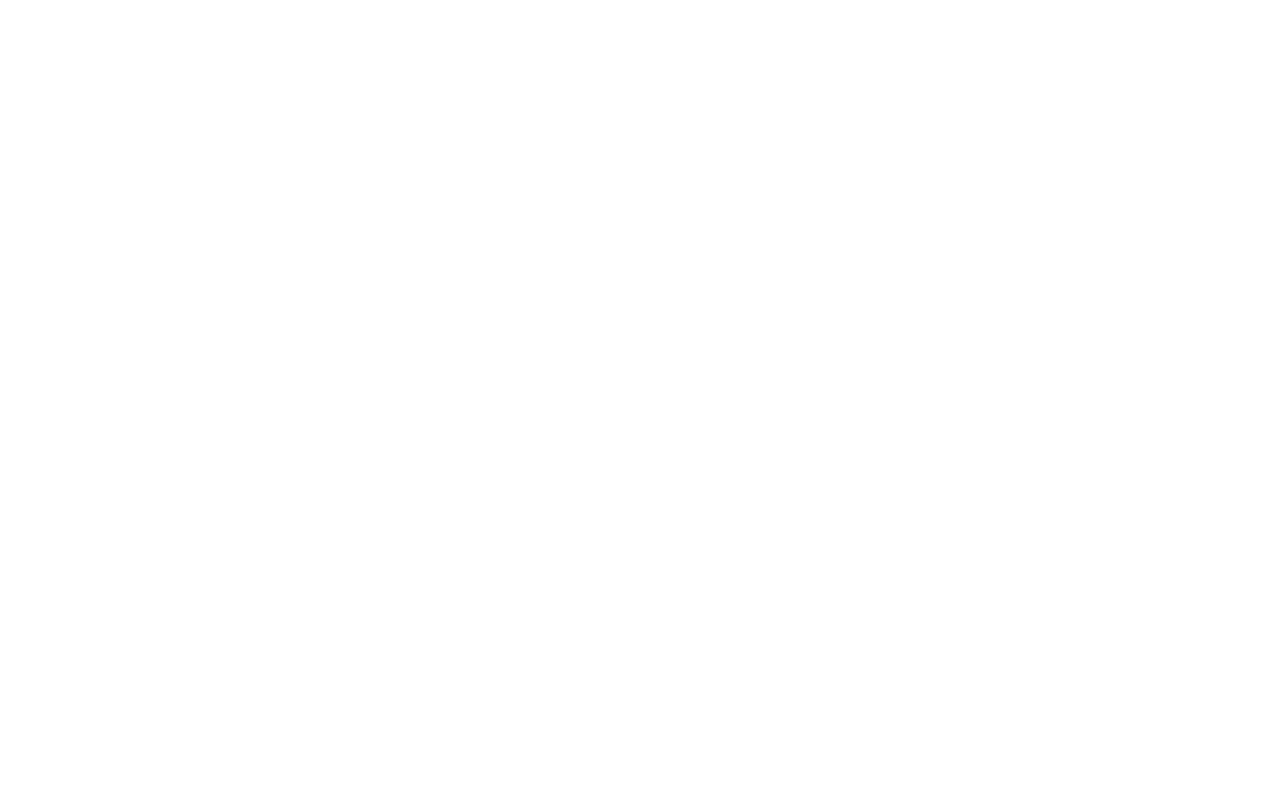
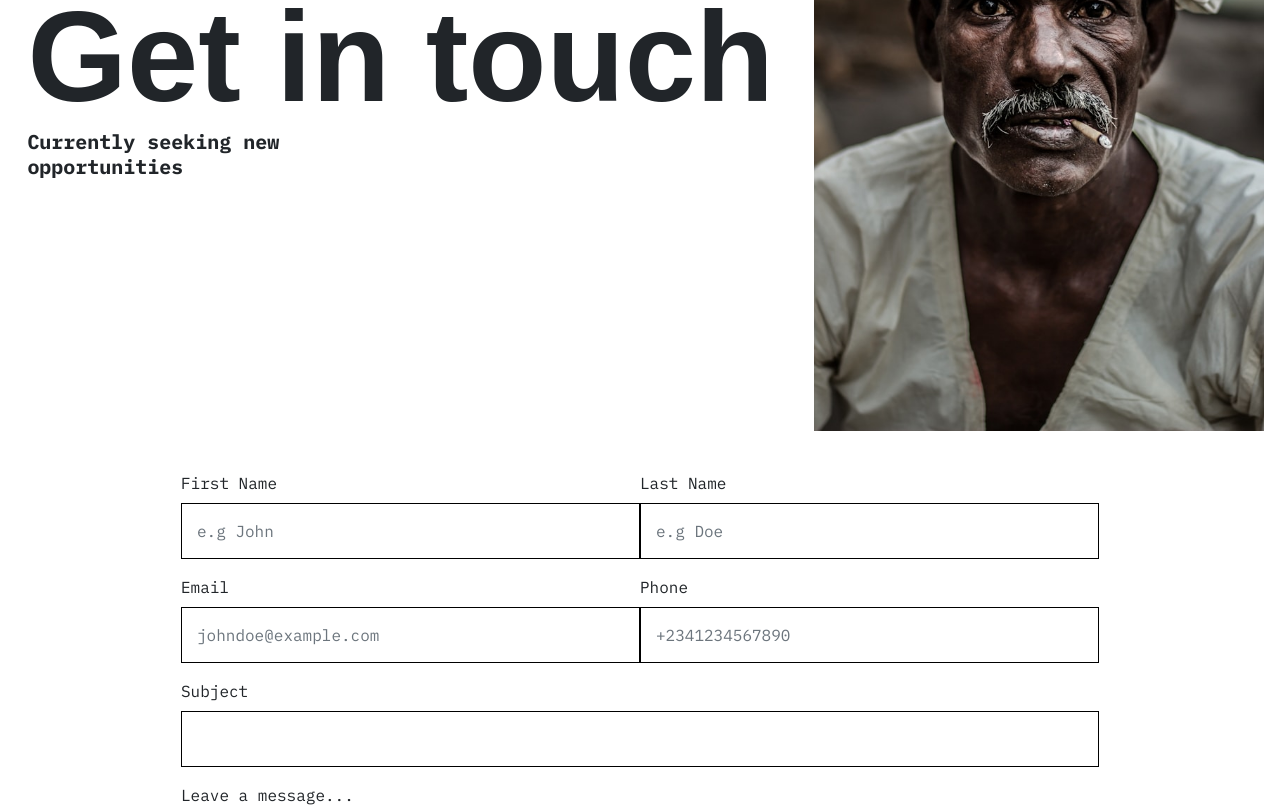
Before and after one commit to Rubylenshy/portfolio, a Vue app: page /contact in a window 1280 px wide. Shown: the part 260-1067 px from the top of the page. Before the commit the page ends 800 px from the top, so only its background shows below. Built offline with nearby package versions, Linux system fonts and the light colour scheme; a web font is replaced by a local one.

Commit message:
feat: add contact page content

```diff
--- a/src/assets/css/style.css
+++ b/src/assets/css/style.css
@@ -27,6 +27,9 @@
     -ms-overflow-style: none;
     scrollbar-width: none;
 }
+.bg-black{
+    background-color: black;
+}
 
 ul{
     list-style-type: none;
@@ -45,8 +48,8 @@
     min-height: 100vh;
 }
 .a-btn{
-    height: 40px;
     border-radius: 10px;
+    padding: 10px 20px;
     border: 1px solid var(--clr-bisque-300);
     transition: all .4s;
 
@@ -55,7 +58,12 @@
         padding: 0;
         width: 40px;
     }
-
+    &.fill{
+        background-color: var(--clr-bisque-300);
+        &:hover{
+            background-color: transparent;
+        }
+    }
     &:hover{
         background-color: var(--clr-bisque-300);
         color: #000;
@@ -307,6 +315,35 @@
     }
 }
 
+/* Contact */
+.contact{
+    .contact-img{
+        img{
+            width: 100%;
+            max-width: 450px;
+            object-fit: contain;
+        }
+
+    }
+    strong{
+        max-width: 350px;
+    }
+
+    .contact-form{
+        max-width: 950px;
+        margin: auto;
+
+        .form-control{
+            padding: 15px;
+            border-radius: 0;
+            border: 1px solid #000;
+        }
+        .a-btn{
+            font-size: 1.2rem;
+        }
+    }
+}
+
 /* Footer */
 .footer{
     background-color: #f5f5f5;
--- a/src/pages/contact.vue
+++ b/src/pages/contact.vue
@@ -1,7 +1,112 @@
 <template>
     <NavBar></NavBar>
 
-    <div class="contact-form"></div>
+    <section class="contact max-screen-size">
+        <div class="d-flex flex-column flex-md-row-reverse mb-4">
+            <div class="contact-img d-flex justify-content-center p-3">
+                <img
+                    src="../assets/images/side-image.jpg"
+                    alt="Reuben Oluwafemi"
+                />
+            </div>
+            <div class="contact-container d-flex flex-column justify-content-center text-stsrt py-5 px-3 px-md-4">
+                <h2 class="home-header text-dark">Get in touch</h2>
+                <strong class="fs-5 lh-sm mt-3">Currently seeking new opportunities</strong>
+            </div>
+        </div>
+
+        <form class="contact-form px-3">
+            <div class="d-flex flex-column flex-md-row">
+                <div class="form-input d-flex flex-column mb-3 flex-fill">
+                    <label class="mb-2" for="first_name">First Name</label>
+                    <input
+                        name="first-name"
+                        id="first_name"
+                        class="form-control"
+                        type="text"
+                        placeholder="e.g John"
+                        aria-required="false"
+                        aria-invalid="false"
+                        maxlength="100"
+                        value=""
+                    />
+                </div>
+                <div class="form-input d-flex flex-column mb-3 flex-fill">
+                    <label class="mb-2" for="last_name">Last Name</label>
+                    <input
+                        name="last-name"
+                        id="last_name"
+                        class="form-control"
+                        type="text"
+                        placeholder="e.g Doe"
+                        aria-required="false"
+                        aria-invalid="false"
+                        maxlength="100"
+                        value=""
+                    />
+                </div>
+            </div>
+
+            <div class="d-flex flex-column flex-md-row">
+                <div class="form-input d-flex flex-column mb-3 flex-fill">
+                    <label class="mb-2" for="email">Email</label>
+                    <input
+                        name="email"
+                        id="email"
+                        class="form-control"
+                        type="email"
+                        placeholder="johndoe@example.com"
+                        required=""
+                        aria-required="true"
+                        aria-invalid="true"
+                        pattern="^.+@.+\.[a-zA-Z]{2,63}$"
+                        maxlength="250"
+                        autocomplete="off"
+                        value=""
+                    />
+                </div>
+                <div class="form-input d-flex flex-column mb-3 flex-fill">
+                    <label class="mb-2" for="telephone">Phone</label>
+                    <input
+                        name="phone"
+                        id="telephone"
+                        class="form-control"
+                        type="tel"
+                        placeholder="+2341234567890 "
+                        aria-required="false"
+                        aria-invalid="false"
+                        maxlength="50"
+                        autocomplete="off"
+                        value=""
+                    />
+                </div>
+            </div>
+
+            <div class="form-input d-flex flex-column mb-3">
+                <label class="mb-2" for="subject">Subject</label>
+                <input
+                    name="subject"
+                    id="subject"
+                    class="form-control"
+                    type="text"
+                    placeholder=""
+                    aria-required="false"
+                    aria-invalid="false"
+                    autocomplete="off"
+                    value=""
+                />
+            </div>
+            <div class="form-input d-flex flex-column mb-3">
+                <label class="mb-2" for="textarea">Leave a message...</label>
+                <textarea
+                    id="textarea"
+                    class="form-control"
+                    placeholder=""
+                ></textarea>
+            </div>
+            <button class="btn a-btn fill rounded-0 mt-3"><i></i> Submit</button>
+        </form>
+    </section>
 
     <FooterComp />
 </template>
@@ -11,10 +116,10 @@
 import FooterComp from "../components/footer.vue";
 
 export default {
-        name: 'ContactPage',
+    name: "ContactPage",
     components: {
         NavBar,
-            FooterComp
+        FooterComp,
     },
-    }
+};
 </script>
```
Also changed, not shown: src/assets/images/side-image.jpg (added). Lines whose indentation alone changed are shown as unchanged.
